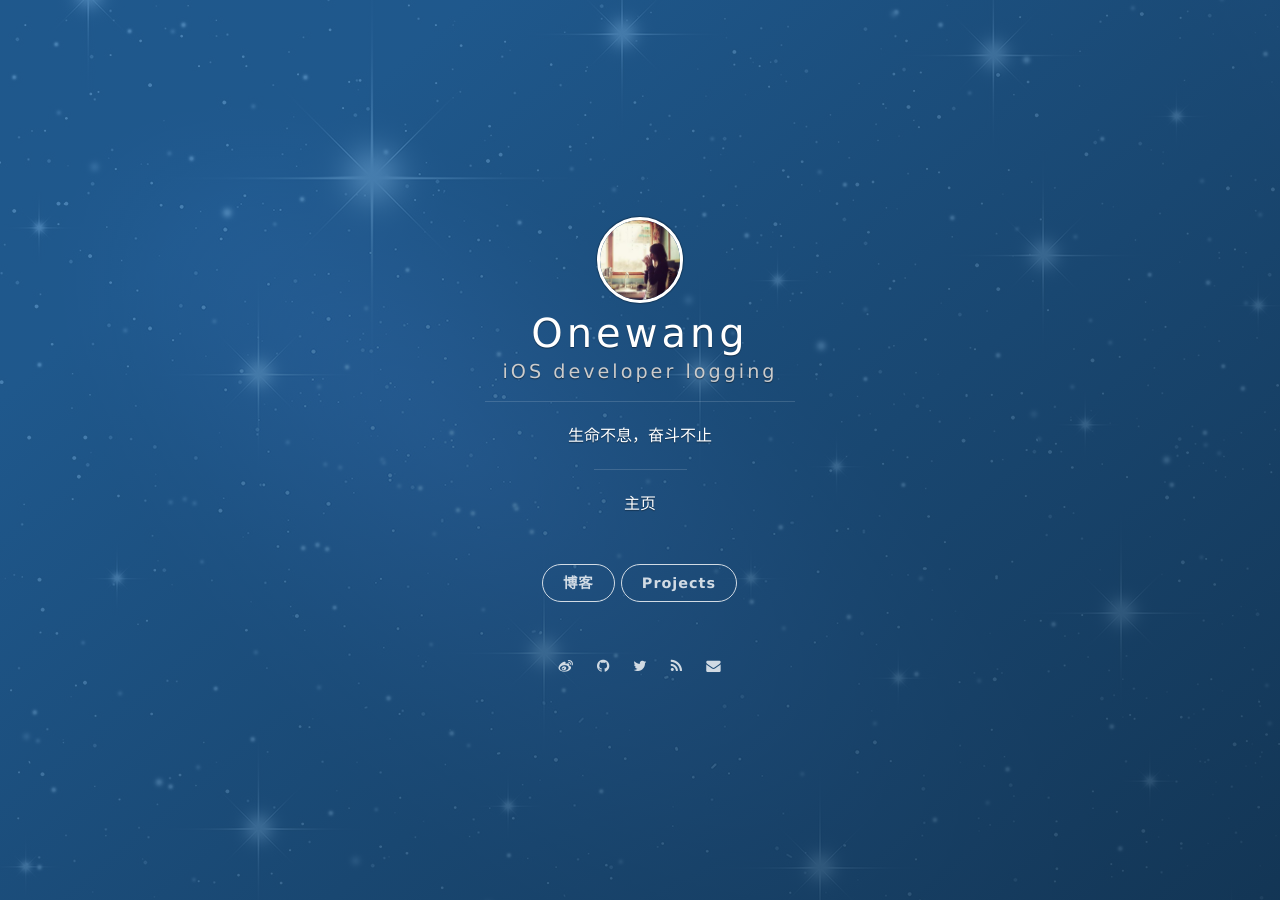
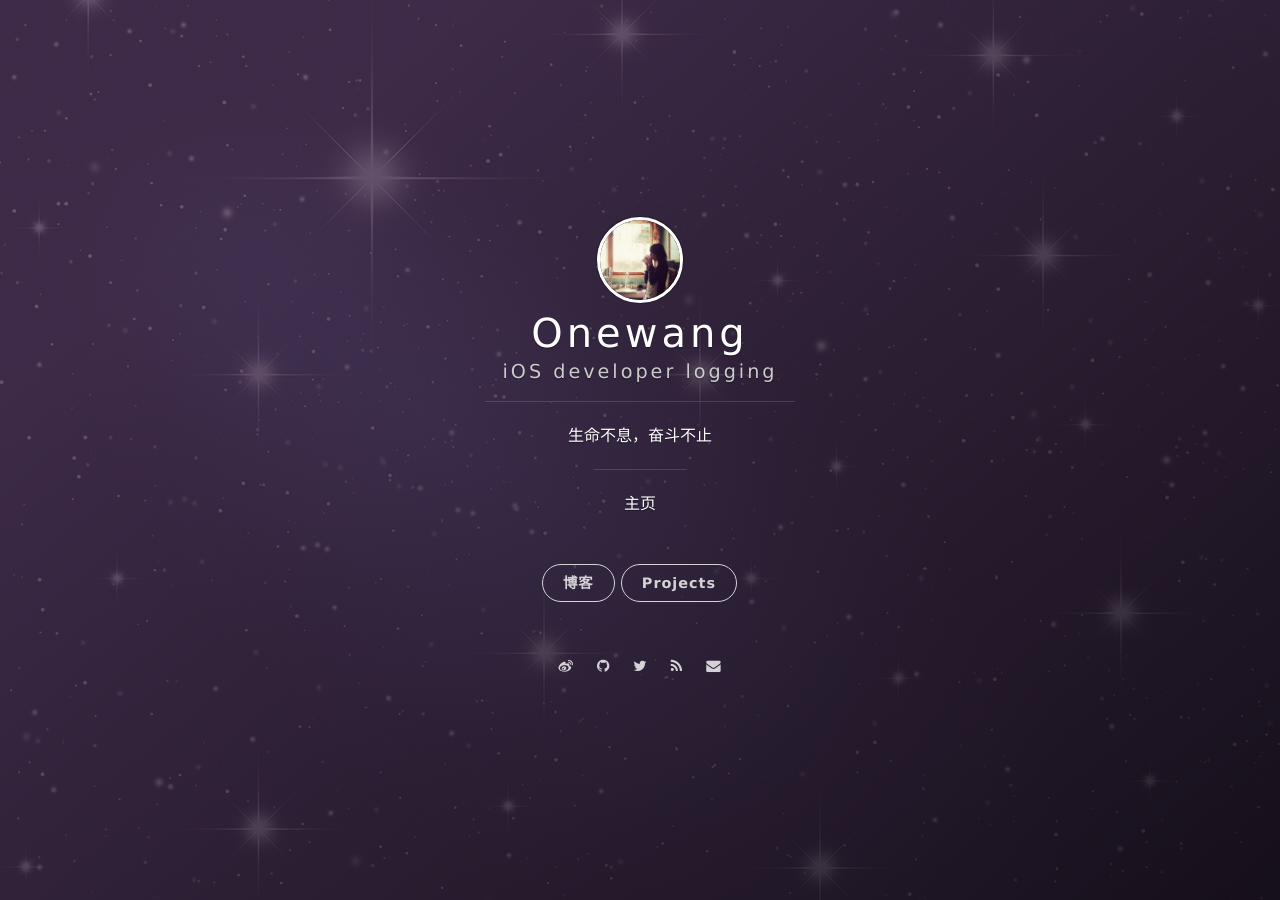
Before and after one commit to OneWang/OneWang.github.io, a Jekyll site: the page built from index.html, in a window 1280 px wide. Built offline with Jekyll 4.4.1, drawn with Linux system fonts in a browser that asks for light colours; nearby versions of some CDN libraries; the list of posts is cut into pages by our own code.

Commit message:
add change

```diff
--- a/_config.yml
+++ b/_config.yml
@@ -13,7 +13,7 @@ permalink: /:year/:month/:title/
 highlighter: rouge
 
 # supported colors: blue, green, purple, red, orange or slate. If you need clear, leave it empty.
-cover_color: blue
+cover_color: purple
 
 # The blog button should not be removed.
 blog_button:
@@ -32,7 +32,7 @@ paginate_path: "page/:num/"
 
 # Comment
 comment:
-    # disqus: vno-jekyll
+    disqus: onewang
     # duoshuo:
 
 # Social
```
Also changed, not shown: 1 other file.
